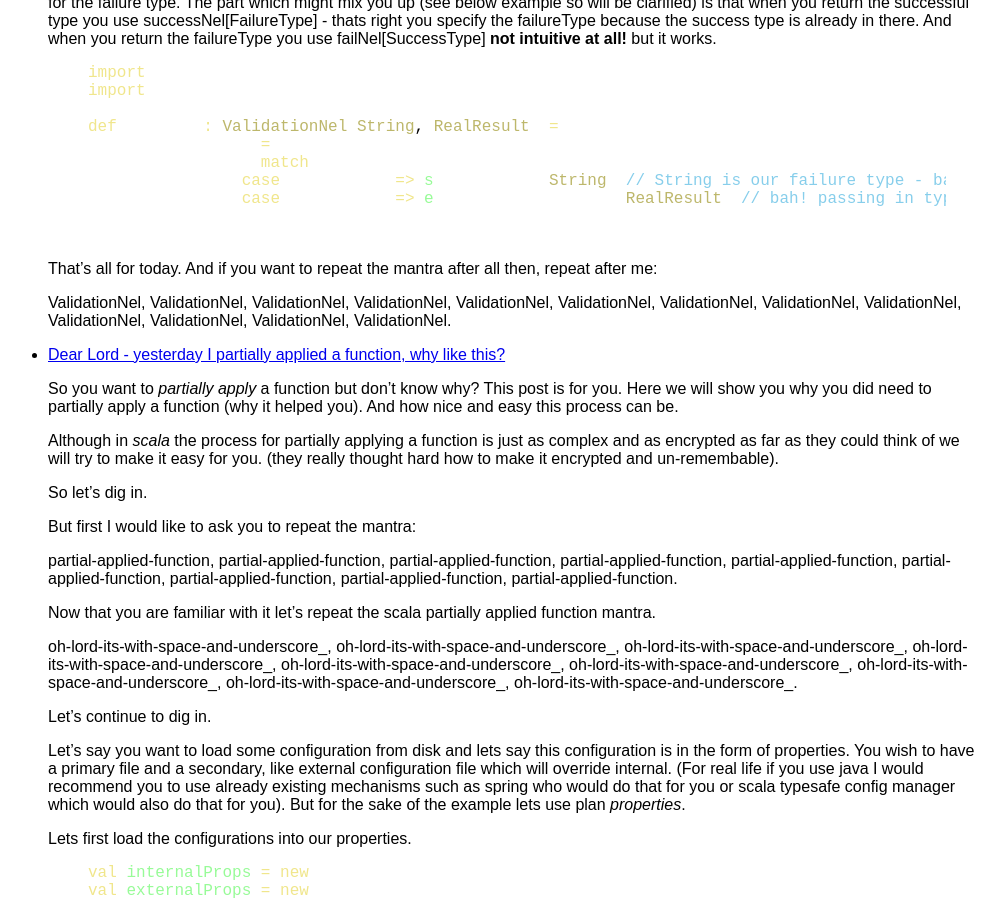
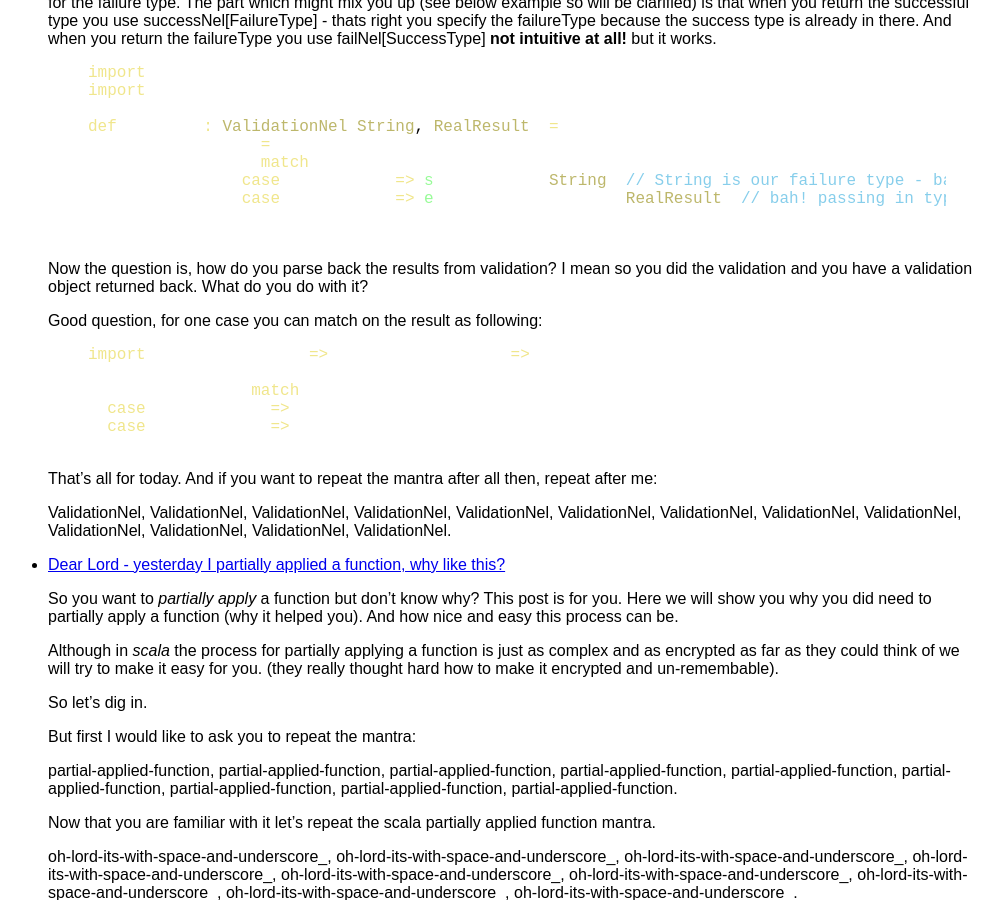
Before and after one commit to tomer-ben-david-archive/tomer-ben-david-archive.github.io, a Jekyll site: the page built from index.html, in a window 1280 px wide and 900 px high, scrolled down 716 px. Shown: the whole window, without its empty margins (143-1148 px from the left). Built offline with Jekyll 4.4.1, drawn with Linux system fonts in a browser that asks for light colours.

Commit message:
hall of fame articles.

```diff
--- a/_posts/2014-06-02-scalaz-validation-demistified-validationnel.md
+++ b/_posts/2014-06-02-scalaz-validation-demistified-validationnel.md
@@ -33,6 +33,19 @@ def myMethod: ValidationNel[String, RealResult] = {
 }
 {% endhighlight %}
 
+Now the question is, how do you parse back the results from validation? I mean so you did the validation and you have a validation object returned back.  What do you do with it?
+
+Good question, for one case you can match on the result as following:
+
+{% highlight scala %}
+import scalaz.{Success => SuccessZ, Failure => FailureZ}
+
+validationResult match {
+  case SuccessZ(r) => println (s"hip hip $r hurrah!")
+  case FailureZ(e) => println (s"sh*t sh*t $e s***ty")
+}
+{% endhighlight %}
+
 That's all for today.  And if you want to repeat the mantra after all then, repeat after me:
 
 ValidationNel, ValidationNel, ValidationNel, ValidationNel, ValidationNel, ValidationNel, ValidationNel, ValidationNel, ValidationNel, ValidationNel, ValidationNel, ValidationNel, ValidationNel.
```
